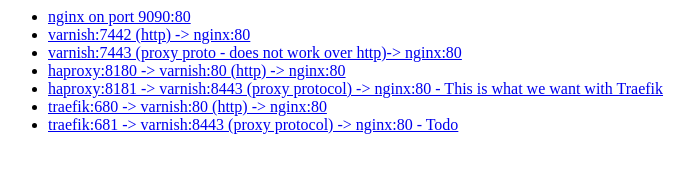
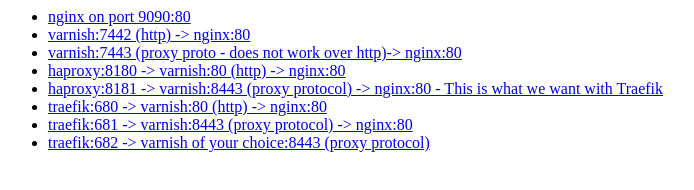
Before and after one commit to runelangseid/traefik-varnish-example, a plain HTML site: page nginx/index.html in a window 1280 px wide. Shown: the whole page, without its empty margins (0-694 px from the left). Drawn offline with Linux system fonts and the light colour scheme.

Commit message:
added traefik -> external varnish

```diff
--- a/nginx/index.html
+++ b/nginx/index.html
@@ -5,5 +5,6 @@
   <li><a href="//localhost:8180">haproxy:8180 -> varnish:80 (http) -> nginx:80</a></li>
   <li><a href="//localhost:8181">haproxy:8181 -> varnish:8443 (proxy protocol) -> nginx:80 - This is what we want with Traefik</a></li>
   <li><a href="//localhost:680">traefik:680 -> varnish:80 (http) -> nginx:80</a></li>
-  <li><a href="//localhost:681">traefik:681 -> varnish:8443 (proxy protocol) -> nginx:80 - Todo</a></li>
+  <li><a href="//localhost:681">traefik:681 -> varnish:8443 (proxy protocol) -> nginx:80</a></li>
+  <li><a href="//localhost:682">traefik:682 -> varnish of your choice:8443 (proxy protocol)</a></li>
 </ul>
```
Also changed, not shown: 3 other files.
